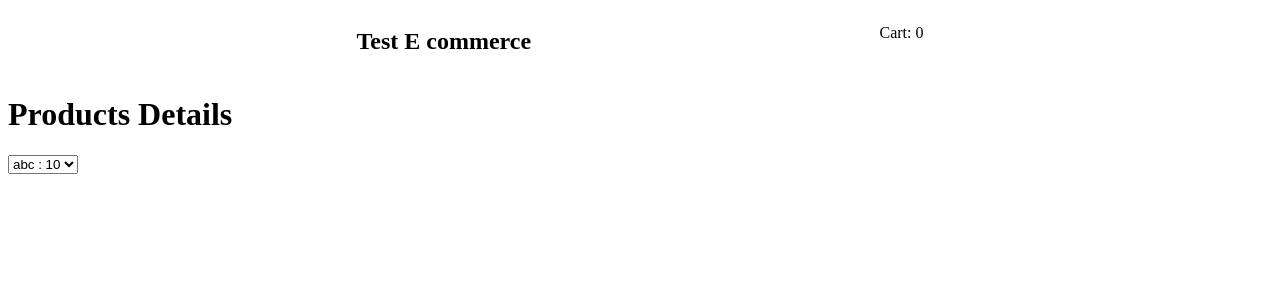
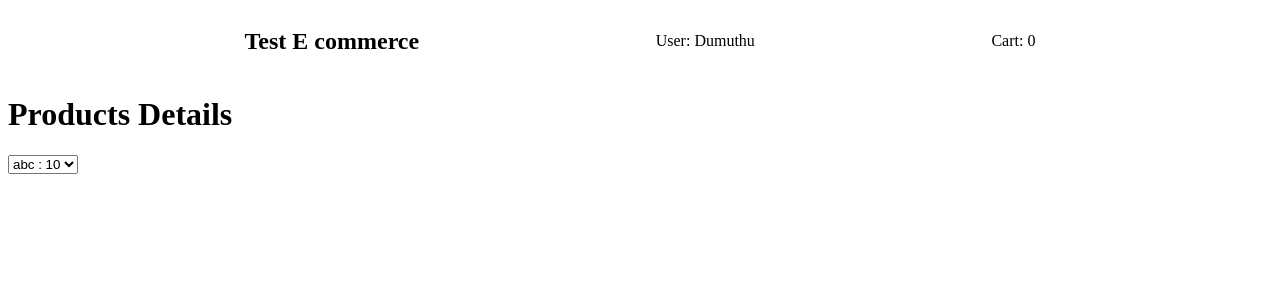
Before and after one commit to Dumuthu2000/E-commerce-redux-practice, a React (Vite) app: page / in a window 1280 px wide. Both pictures are taken after a click on the button "Login". Shown: the top 300 px of the page. Built offline with nearby package versions, Linux system fonts and the light colour scheme; the HTML template or start-up script is replaced by a standard one.

Commit message:
Set cart items count using cart state

```diff
--- a/src/components/Navbar.jsx
+++ b/src/components/Navbar.jsx
@@ -1,11 +1,18 @@
-import React from 'react'
+import { useSelector } from "react-redux"
 
 const Navbar = () => {
+    const { user } = useSelector((state) => state.auth);
+    const { cart } = useSelector((state) => state.cart);
   return (
     <nav>
-      <div style={{display: 'flex', justifyContent:'space-evenly'}}>
+      <div style={{
+        display: 'flex',
+        justifyContent:'space-evenly',
+        alignItems: 'center'
+        }}>
         <h1>Test E commerce</h1>
-        <p>Cart: 0</p>
+        <p>User: {user.username}</p>
+        <p>Cart: {cart.length}</p>
       </div>
     </nav>
   )
```
